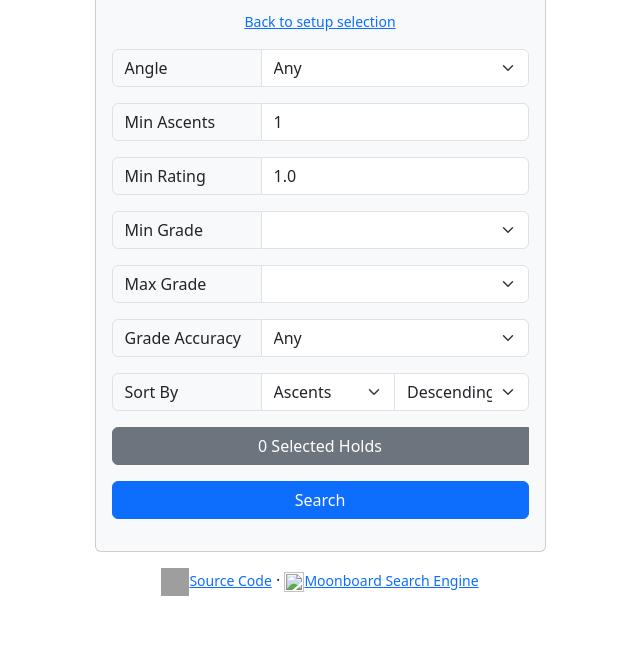
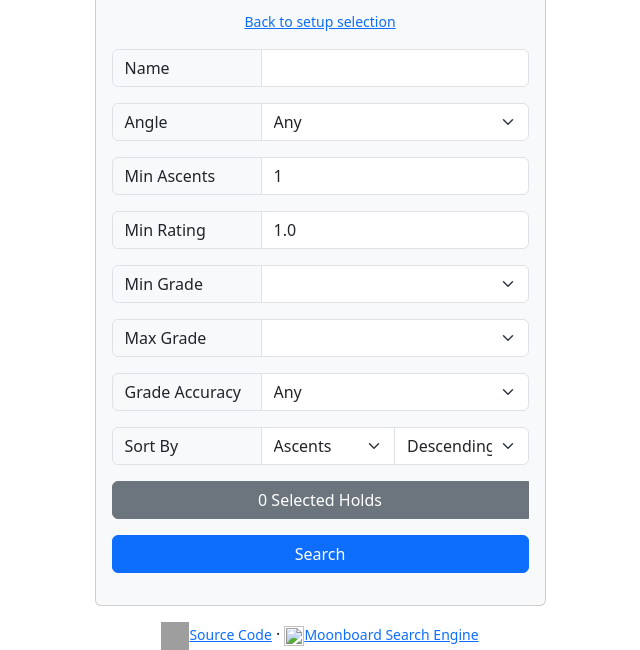
Before and after one commit to lemeryfertitta/Climbdex, a Flask app: template climbdex/templates/filterSelection.html.j2 in a window 1280 px wide. Shown: the part 184-834 px from the top of the page, without its empty margins (320-960 px from the left). Before the commit the page ends 780 px from the top, so only its background shows below. Run offline with Flask 3, Linux system fonts and the light colour scheme; the template is opened without the code that fills it, so the values that code supplies are empty; grey boxes are pictures that could not be loaded.

Commit message:
Filter by climb name
Added name filter to /filter page, param is passed to get_search_base_sql_and_binds()

```diff
--- a/climbdex/db.py
+++ b/climbdex/db.py
@@ -196,6 +196,11 @@ def get_search_base_sql_and_binds(args):
         "grade_accuracy": float(args.get("gradeAccuracy")),
     }
 
+    name = args.get("name")
+    if name:
+        sql += " AND climbs.name LIKE :name"
+        binds["name"] = f"%{name}%"
+
     angle = args.get("angle")
     if angle and angle != "any":
         sql += " AND climb_stats.angle = $angle"
--- a/climbdex/templates/filterSelection.html.j2
+++ b/climbdex/templates/filterSelection.html.j2
@@ -18,6 +18,10 @@
         <form class="card p-3 bg-light" id="form-search" action="/results">
           <p class="mb-2">Setup: {{board_name.capitalize()}} - {{layout_name}} - {{size_name}}</p>
           <p class="mb-3"><small><a id="anchor-back">Back to setup selection</a></small></p>
+          <div class="input-group mb-3">
+            <span class="input-group-text">Name</span>
+            <input type="text" class="form-control" id="name" name="name">
+          </div>
           <div class="input-group mb-3">
             <span class="input-group-text">Angle</span>
             <select class="form-select" id="select-angle" name="angle">
```
